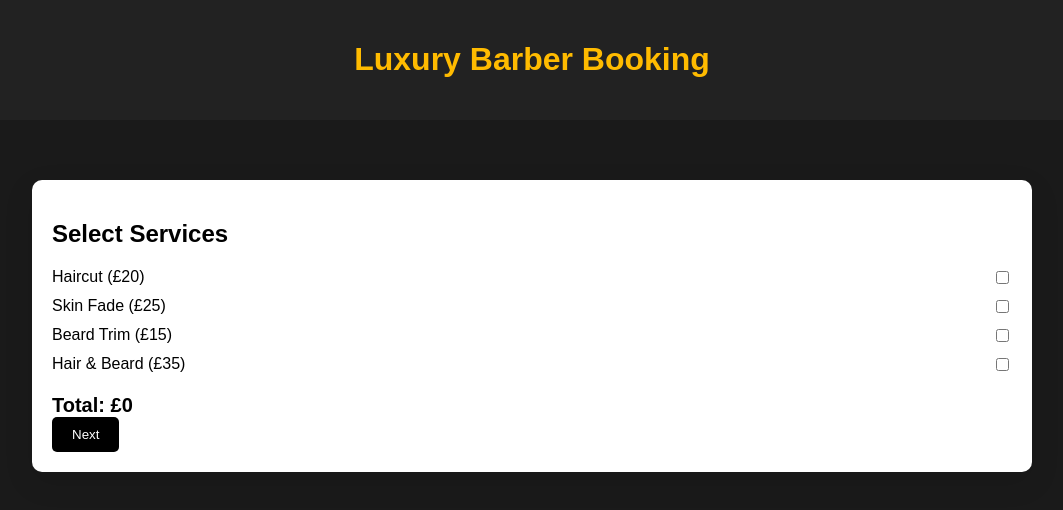
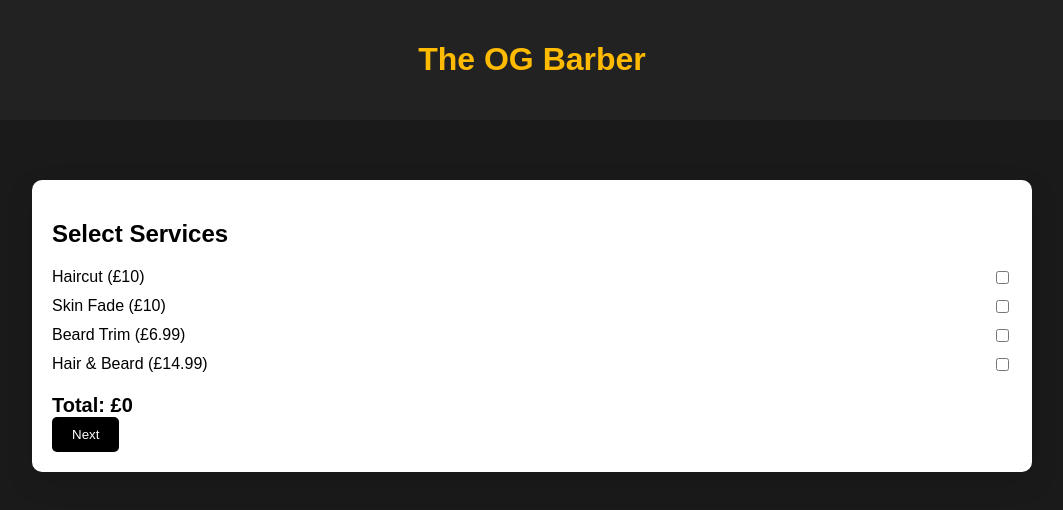
Before and after one commit to flexx00/OGBarber, a plain HTML site: page index.html in a window 1280 px wide. Shown: the whole page, without its empty margins (108-1171 px from the left). Drawn offline with Linux system fonts and the light colour scheme.

Commit message:
Update index.html

```diff
--- a/index.html
+++ b/index.html
@@ -88,7 +88,7 @@ button:hover { opacity:0.8; }
 <body>
 
 <header>
-<h1>Luxury Barber Booking</h1>
+<h1>The OG Barber</h1>
 </header>
 
 <div class="container">
@@ -126,10 +126,10 @@ Total: £<span id="total">0</span>
 
 <script>
 const serviceData = [
-    { name: "Haircut", price: 20 },
-    { name: "Skin Fade", price: 25 },
-    { name: "Beard Trim", price: 15 },
-    { name: "Hair & Beard", price: 35 }
+    { name: "Haircut", price: 10 },
+    { name: "Skin Fade", price: 10 },
+    { name: "Beard Trim", price: 6.99 },
+    { name: "Hair & Beard", price: 14.99 }
 ];
 
 let selectedServices = [];
```
